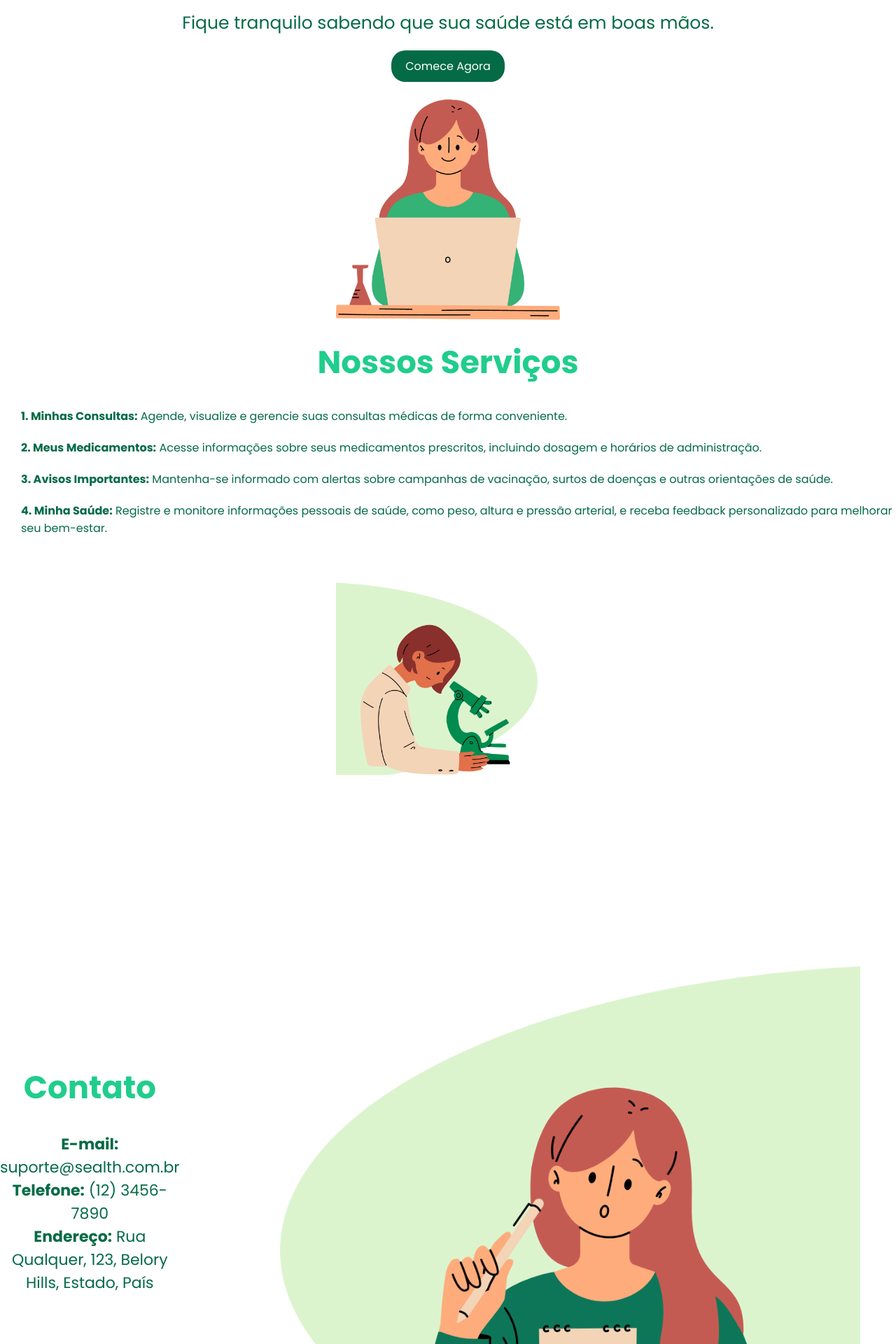
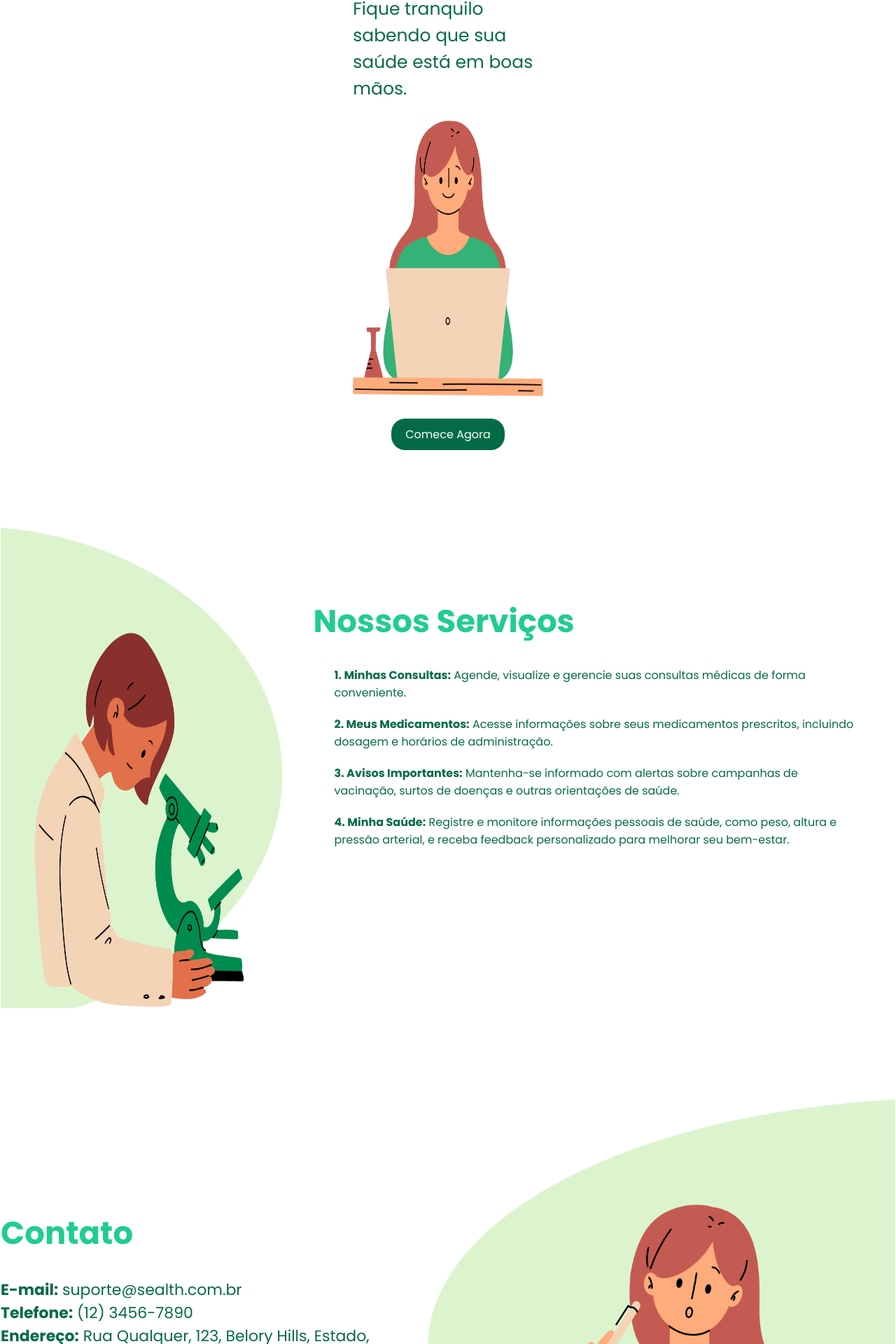
Before and after one commit to llucaschagass/Projeto-Sealth-Angular, an Angular app: page / in a window 1280 px wide. Shown: the part 196-2116 px from the top of the page at 70% size. Built offline with nearby package versions, Linux system fonts and the light colour scheme.

Commit message:
feat: atualizacao main.componente

```diff
--- a/angular.json
+++ b/angular.json
@@ -97,5 +97,8 @@
         }
       }
     }
+  },
+  "cli": {
+    "analytics": false
   }
 }
--- a/src/app/pages/main/main.component.html
+++ b/src/app/pages/main/main.component.html
@@ -1,22 +1,66 @@
 <div class="header">
+
     <img src="/assets/png/logo-big.png" alt="Logo do Sistema" class="logo">
     <ul class="menu">
         <li><a href="#servicos">Serviços</a></li>
         <li><a href="#contato">Contato</a></li>
         <li><a href="#sobre">Sobre</a></li>
     </ul>
+
 </div>
 
   <div class="content">
+
+      <div class="conteiner-inicio">
+
+        <div class="vaiza">
+          <p></p>
+          <!-- //////////////////////////////////// -->
+        </div>
+
+        <div class="quadro">
+
           <p class="tagline">Fique tranquilo sabendo que sua saúde está em boas mãos.</p>
-    <button class="start-button" (click)="openLogin()">Comece Agora</button>
-</div>
-<div class="content">
+
+          <div class="conteiner-inicio-img">
             <img src="assets/png/main-menu.png" alt="Imagem sobre servicos">
           </div>
 
+          <br>
+
+          <div class="quadro-button">
+            <button class="start-button" (click)="openLogin()">Comece Agora</button>
+          </div>
+
+
+        </div>
+
+        <div class="vaiza">
+          <p></p>
+          <!-- //////////////////////////////////// -->
+        </div>
+
+      </div>
+
+  </div>
+
+
+
+
 <div class="content">
-    <section id="servicos" class="section">
+
+  <div class="conteiner">
+
+    <div class="conteiner-img">
+
+      <img src="assets/png/main-services.png" alt="Imagem sobre servicos">
+
+    </div>
+
+    <div class="conteiner-text">
+
+      <section id="servicos" >
+
       <h2>Nossos Serviços</h2>
         <p>
           <strong>1. Minhas Consultas:</strong> Agende, visualize e gerencie suas consultas médicas de forma conveniente.
@@ -30,22 +74,33 @@
         <p>
           <strong>4. Minha Saúde:</strong> Registre e monitore informações pessoais de saúde, como peso, altura e pressão arterial, e receba feedback personalizado para melhorar seu bem-estar.
         </p>
-      <div class="content">
-        <img src="assets/png/main-services.png" alt="Imagem sobre servicos">
-      </div>
+
+
       </section>
 
+    </div>
+
+  </div>
+
+
+  <div class="conteiner-contato">
+
     <section id="contato" class="section">
+
       <div class="contact-info">
         <h2>Contato</h2>
         <p><strong>E-mail:</strong> {{ email }}</p>
         <p><strong>Telefone:</strong> (12) 3456-7890</p>
         <p><strong>Endereço:</strong> Rua Qualquer, 123, Belory Hills, Estado, País</p>
       </div>
-      <div class="content">
+
+    </section>
+
+    <div class="conteiner-img">
       <img src="assets/png/main-contact.png" alt="Imagem sobre contato">
     </div>
-    </section>
+
+  </div>
 
     <section id="sobre" class="section">
       <div class="content">
--- a/src/app/pages/main/main.component.scss
+++ b/src/app/pages/main/main.component.scss
@@ -1,5 +1,9 @@
 @import "../../../styles/variables.scss";
 
+body{
+  margin: 0;
+  padding: 0;
+}
 .header {
     background-color: #f0f0f0;
     padding: 20px;
@@ -34,8 +38,8 @@
   }
 
   .content {
-    text-align: center;
-    margin-top: 20px;
+
+
   }
 
   .content img {
@@ -69,7 +73,7 @@
 
   .section {
     height: 100vh;
-    scroll-margin-top: 60px;
+
   }
 
   #sobre {
@@ -135,3 +139,76 @@
   margin-bottom: 20px;
   margin-left: 30px;
 }
+.conteiner{
+  display: flex;
+  justify-content: start;
+  align-items: center;
+
+
+  height: 100vh;
+
+  margin-left: 1px;
+  margin-right: 50px;
+}
+
+.conteiner-text{
+  word-wrap: break-word;
+  display: inline-flex;
+  margin: 0;
+}
+
+.conteiner-img{
+
+  img{
+    max-width: 100%;
+    height: 800px;
+    margin: 0;
+
+  }
+
+}
+
+.conteiner-contato{
+  display: flex;
+  justify-content: end;
+  align-items: center;
+
+
+  height: 100vh;
+
+  margin-left: 1px;
+  margin-right: 1px;
+}
+.conteiner-inicio{
+    display: flex;
+    justify-content: space-between;
+    align-items: center;
+    margin-left: 38%;
+    margin-right: 38%;
+
+
+
+}
+
+.conteiner-inicio-img{
+  img{
+    max-width: 100%;
+    height: 400px;
+    margin: 0;
+
+  }
+
+}
+
+
+
+.quadro-button{
+  display: flex;
+  align-items: center;
+  justify-content: center;
+}
+
+.vaiza{
+  height: 50px;
+  width: 50px;
+}
```
Lines whose indentation alone changed are shown as unchanged.
